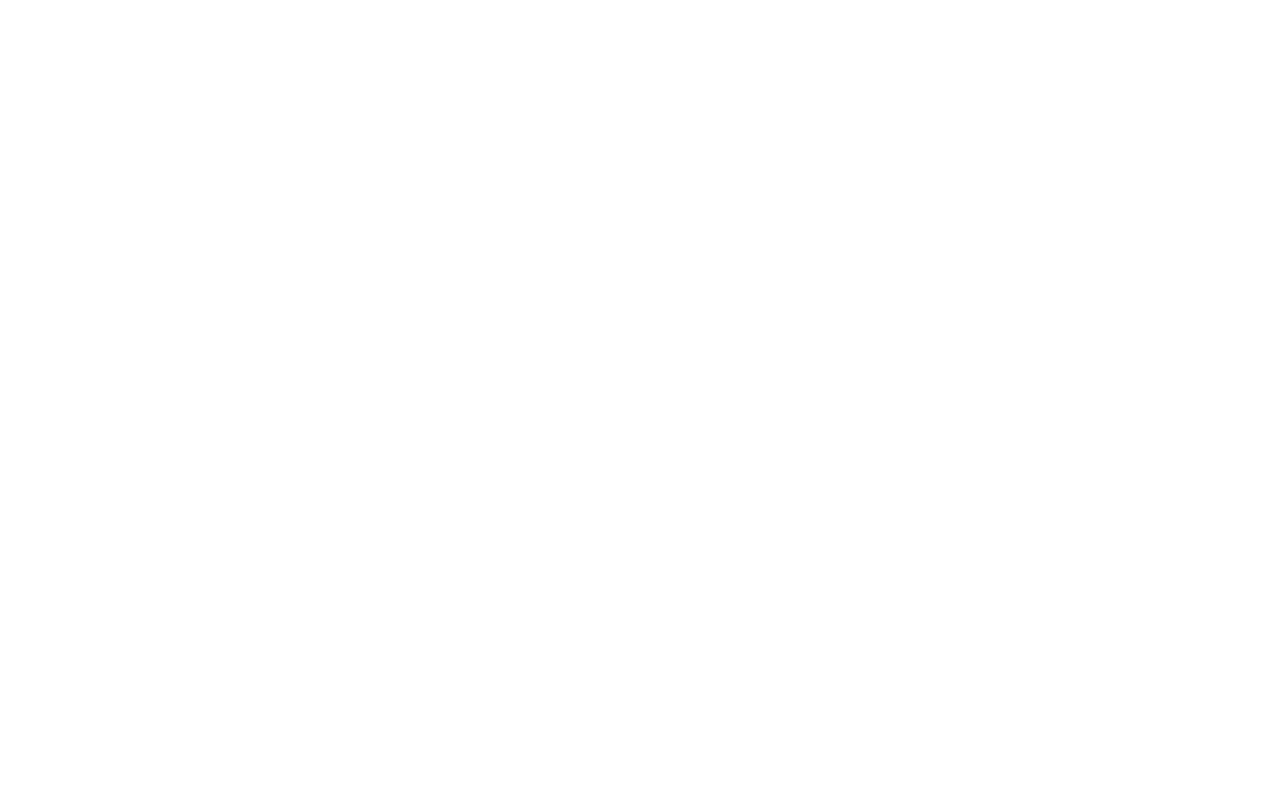
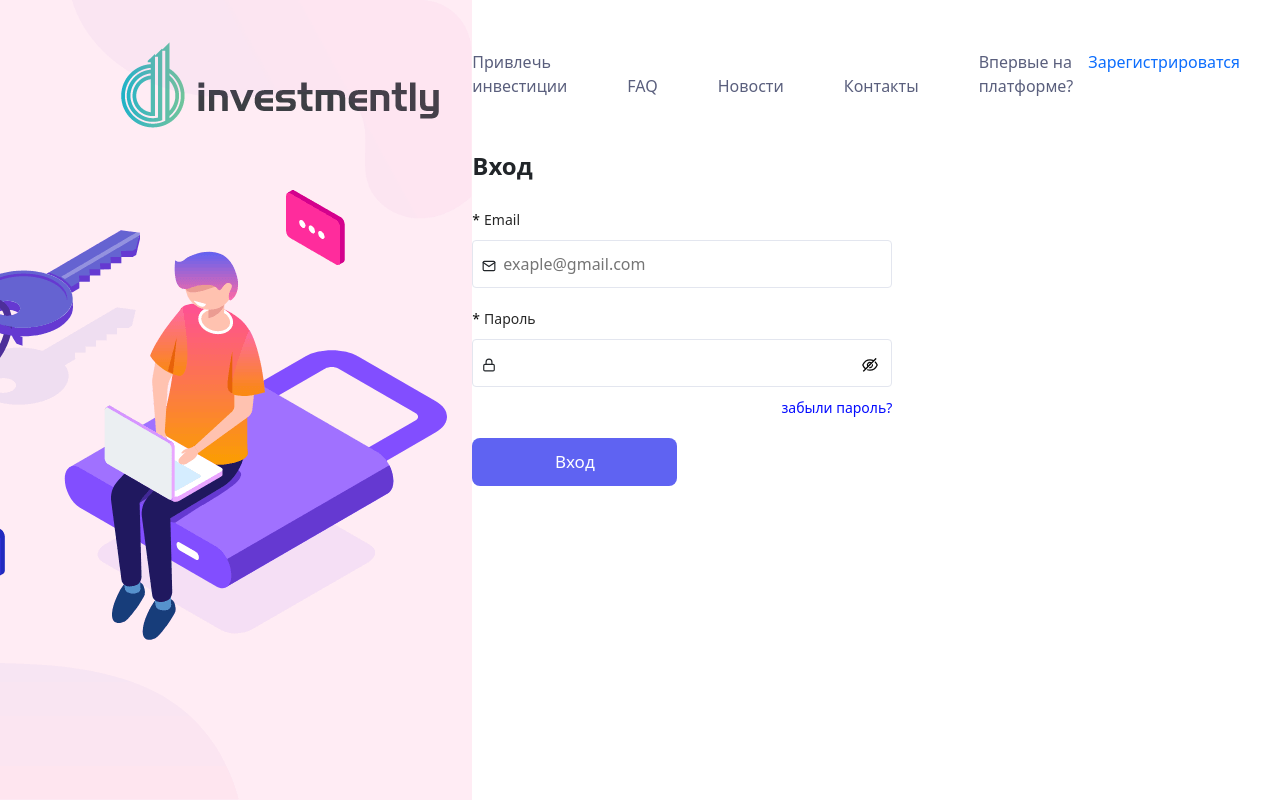
Before and after one commit to itopweb11/successStart, a React (Create React App) app: page /login in a window 1280 px wide. Before the commit this address had no page. Built offline with nearby package versions, Linux system fonts and the light colour scheme.

Commit message:
оптимизация кода

```diff
--- a/package.json
+++ b/package.json
@@ -12,9 +12,11 @@
     "node-sass": "^7.0.0",
     "react": "^17.0.2",
     "react-dom": "^17.0.2",
+    "react-router-dom": "^5.2.0",
     "react-input-mask": "^3.0.0-alpha.2",
     "react-scripts": "5.0.0",
     "reactstrap": "^9.0.1",
+    "response": "^0.18.0",
     "web-vitals": "^2.1.2"
   },
   "scripts": {
@@ -42,6 +44,6 @@
     ]
   },
   "devDependencies": {
-    "react-router-dom": "^6.2.1"
+    "@types/react-router-dom": "^5.3.2"
   }
 }
--- a/src/App.js
+++ b/src/App.js
@@ -1,20 +1,19 @@
 import '../src/scss/app.scss';
 import RegistrationPage from "./containers/registrationPage/registrationPage";
-import {useReducer, useState} from "react";
+import {Route, Switch, BrowserRouter, useHistory} from 'react-router-dom';
+import Entrance from "./shared/components/registration/entrance/entrance";
 import ProfilePage from "./containers/profilePage/profilePage";
-import {people, reducer} from "./containers/registrationPage/helper";
-import {BrowserRouter, Routes, Route,} from "react-router-dom";
 
 function App() {
-    const [state, dispatch] = useReducer(reducer, people);
 
     return (
         <div className="App">
             <BrowserRouter>
-              <Routes>
-                  <Route exact path="/" element={<RegistrationPage state={state} dispatch={dispatch}/>} />
-                  <Route exact path="/profilePage" element={ <ProfilePage state={state} dispatch={dispatch}/>} />
-              </Routes>
+                <Switch>
+                    <Route exact path="/" component={ProfilePage}/>
+                    <Route exact path="/register" component={RegistrationPage}/>
+                    <Route exact path="/login" component={Entrance}/>
+                </Switch>
             </BrowserRouter>
         </div>
     );
--- a/src/containers/profilePage/profilePage.jsx
+++ b/src/containers/profilePage/profilePage.jsx
@@ -12,8 +12,10 @@
 import Rouble from "../../shared/img/svg/rouble";
 import Notification from "../../shared/img/svg/notification";
 import axios from "axios";
+import {Redirect, useHistory} from "react-router-dom";
 
 const ProfilePage = ({state, dispatch}) => {
+    const history = useHistory();
     const[addProfile, setAddProfile] = useState(false)
     const[buttonMail, setButtonMail] = useState(false)
     const[activeItem, setActiveItem] = useState('invest')
@@ -27,6 +29,10 @@
         'profile__navbar__button': true,
         'profile__navbar__buttonActive': addProfile
     })
+
+    useEffect(() => {
+        if (!localStorage.getItem('token')) history.push('/login')
+    }, [])
 
     return(
         <div className='profile'>
--- a/src/shared/components/registration/entrance/entrance.jsx
+++ b/src/shared/components/registration/entrance/entrance.jsx
@@ -1,13 +1,32 @@
 import React, {useState} from 'react';
 import EmailIcon from "../../../img/svg/EmailIcon";
 import LockIcon from "../../../img/svg/LockIcon";
-import {emailRegex, registerPassRegex} from "../../../../utils/regex";
 import PasswordControls from "../PasswordControls";
+import AuthWrapper from "../../wrapperComponents/AuthWrapper";
+import axios from "axios";
 
 const Entrance = () => {
     const [passwordImage , setPasswordImage] = useState(false)
 
+
+    {
+
+    }
+
+    const handleConfirmEntrance = () => {
+        axios.post("https://api.investonline.su/api/v1/clients/web/login", {
+            email: "borrower@incrowd.ru",
+            password: "borrowerIncrowd"
+        })
+            .then(function (response) {
+                console.log(1)
+            })
+            .catch(function (error) {
+                console.log(error);
+            });
+    }
     return (
+        <AuthWrapper>
             <div className='registration'>
                 <p className='registration__title'>Вход</p>
                 <div className='registration__inputs'>
@@ -22,7 +41,7 @@
                             </div>
                             <input
                                 placeholder='exaple@gmail.com'
-                            name='mail'
+                                name='email'
                                 type="text"
                                 autoComplete="off"
                             />
@@ -48,10 +67,14 @@
                         <p className='forgotYourPassword'>забыли пароль?</p>
                     </div>
                 </div>
-            <button className="registration__buttonContinue">
+                <button
+                    className="registration__buttonContinue"
+                    onClick={handleConfirmEntrance}
+                >
                     Вход
                 </button>
             </div>
+        </AuthWrapper>
     )
 }
 
--- a/src/shared/components/registration/registrationFormSecond/registrationFormSecond.jsx
+++ b/src/shared/components/registration/registrationFormSecond/registrationFormSecond.jsx
@@ -8,7 +8,7 @@
 import axios from "axios";
 import vector222 from "../../../img/components/registration/Vector222.png";
 import {phoneRegex} from "../../../../utils/regex";
-import {NavLink} from "react-router-dom";
+import {useHistory} from "react-router-dom";
 
 const RegistrationFormSecond = ({dispatch, state}) => {
     const [phone, setPhone] = useState(false);
@@ -88,13 +88,13 @@
                 console.log(error);
             });
     }
-
-    const ob = () => {
+    const history = useHistory();
+    const handleObjectRegister = () => {
         axios.post("https://api.investonline.su/api/v1/register/with-profile",
             state
             )
             .then(function (response) {
-                console.log(1)
+                 history.push("/login");
             })
             .catch(function (error) {
                 console.log(error);
@@ -227,15 +227,13 @@
                         </span>
                 </label>
             </div>
-            <NavLink to="/profilePage">
             <button
                 disabled={!(phoneRegex.test(state.phone) && state.legal_form_type && state.phone_code && strLength >= wordCountLength)}
                 className='registration__buttonContinue'
-                    onClick={ob}
+                onClick={handleObjectRegister}
             >
                 Создать аккаунт
             </button>
-            </NavLink>
         </div>
         )
 }
--- /dev/null
+++ b/src/shared/components/wrapperComponents/AuthWrapper/index.jsx
@@ -0,0 +1,46 @@
+import React from 'react';
+import investImg0 from "../../../img/containersImg/investmently0.png";
+import imageBackgroundStart from "../../../img/containersImg/background11.png";
+import image from "../../../img/containersImg/Illustration.png";
+import imageBackgroundEnd from "../../../img/containersImg/background22.png";
+import {Link, useLocation} from "react-router-dom";
+
+const AuthWrapper = ({children}) => {
+    const location = useLocation();
+
+
+    return (
+        <div className='RegistrationPage'>
+            <div className='registrationPage__background'>
+                <img className='registrationPage__background__logo' src={investImg0} alt="invest"/>
+                <img className='registrationPage__background__imageBackgroundStart' src={imageBackgroundStart} alt="img2"/>
+                <img className='registrationPage__background__image' src={image} alt="img1"/>
+                <img className='registrationPage__background__imageBackgroundEnd' src={imageBackgroundEnd} alt="img2"/>
+            </div>
+            <div className='registrationComponent'>
+                <div className='registrationHeader'>
+                    <div className='registrationHeader__items'>
+                        <a href="#">Привлечь инвестиции</a>
+                        <a href="#">FAQ</a>
+                        <a href="#">Новости</a>
+                        <a href="#">Контакты</a>
+                    </div>
+                    {
+                        location.pathname === '/register'
+                            ?<div className='registrationHeader__switch'>
+                                <p>У вас уже есть аккаунт?</p>
+                                <Link to="/login">Вход</Link>
+                            </div>
+                            :<div className='registrationHeader__switch'>
+                                <p>Впервые на платформе?</p>
+                                <Link to="/register">Зарегистрироватся</Link>
+                            </div>
+                    }
+                </div>
+                { children }
+            </div>
+        </div>
+    )
+}
+
+export default AuthWrapper;
```
Also changed, not shown: src/containers/registrationPage/registrationPage.jsx (+9 -46 lines), 2 other files (tests, documents, lock files or other folders). Lines whose indentation alone changed are shown as unchanged.
